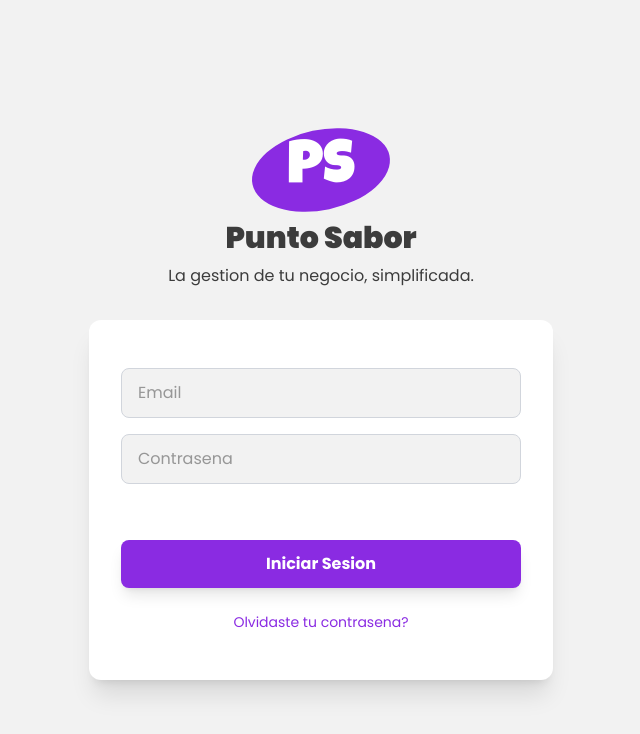
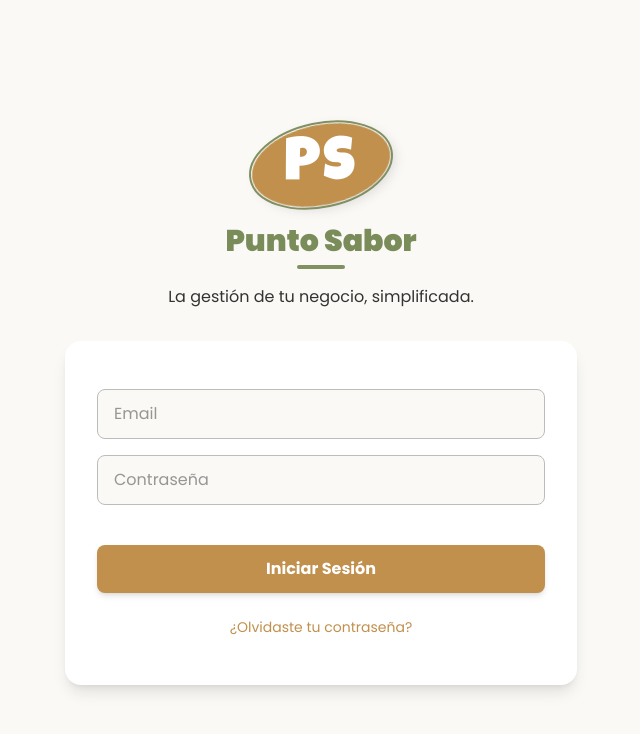
Before and after one commit to roydev-dw/capstone_grupo_2, a React (Vite) app in the folder foodTruckApp/frontend/: page / in a window 1280 px wide. Shown: the top 734 px of the page, without its empty margins (319-959 px from the left). Built offline with nearby package versions, Linux system fonts and the light colour scheme.

Commit message:
Ajustes menores

```diff
--- a/foodTruckApp/frontend/src/components/login/Logo.jsx
+++ b/foodTruckApp/frontend/src/components/login/Logo.jsx
@@ -1,7 +1,7 @@
 export const Logo = ({ alineacion = 'justify-center' }) => {
   return (
     <div className={`flex ${alineacion} items-center w-full mb-2`}>
-      <div className="relative flex flex-col items-center ">
+      <div className="relative flex flex-col items-center">
         <svg
           xmlns="http://www.w3.org/2000/svg"
           viewBox="0 0 200 100"
@@ -10,32 +10,68 @@ export const Logo = ({ alineacion = 'justify-center' }) => {
           role="img"
           aria-label="ovalo"
           overflow="visible"
+          style={{ color: 'var(--color-primario)' }}
         >
           <ellipse
             cx="100"
             cy="50"
             rx="70"
             ry="40"
-            fill="currentColor"
-            className="text-primary"
+            fill="var(--color-primario)"
             style={{
               transform: 'rotate(-12deg)',
               transformBox: 'fill-box',
               transformOrigin: 'center',
+              filter: 'drop-shadow(4px 4px 6px rgba(0,0,0,0.12))',
+            }}
+          />
+          <ellipse
+            cx="100"
+            cy="50"
+            rx="72"
+            ry="42"
+            fill="none"
+            stroke="var(--color-secundario)"
+            strokeWidth="2"
+            style={{
+              transform: 'rotate(-12deg)',
+              transformBox: 'fill-box',
+              transformOrigin: 'center',
+              opacity: 0.95,
             }}
           />
         </svg>
         <div
-          className="absolute text-white font-logo text-6xl"
+          className="absolute font-logo text-6xl tracking-wider"
           style={{
-            top: '37%',
+            top: '34%',
             left: '50%',
             transform: 'translate(-50%, -50%)',
+            color: 'var(--color-elemento)',
+            lineHeight: 1,
           }}
         >
           PS
         </div>
-        <h1 className="text-3xl font-black">Punto Sabor</h1>
+        <div className="flex flex-col items-center mt-2">
+          <h1
+            className="text-3xl font-black"
+            style={{ color: 'var(--color-secundario)' }}
+          >
+            Punto Sabor
+          </h1>
+          <span
+            style={{
+              display: 'block',
+              width: 48,
+              height: 4,
+              borderRadius: 9999,
+              marginTop: 6,
+              backgroundColor: 'var(--color-secundario)',
+              opacity: 0.95,
+            }}
+          />
+        </div>
       </div>
     </div>
   );
--- a/foodTruckApp/frontend/src/components/vendedor/BarraBusqueda.jsx
+++ b/foodTruckApp/frontend/src/components/vendedor/BarraBusqueda.jsx
@@ -7,8 +7,7 @@ export const BarraBusqueda = () => {
       <input
         type="text"
         placeholder="Buscar productos"
-        className="w-full rounded-xl py-3 pl-12 pr-4 bg-white
-           placeholder:text-fuente/40 focus:outline-none focus:ring-1 focus:ring-primary shadow-[0_0_20px_1px_rgba(0,0,0,0.3)]"
+        className="w-full rounded-card py-3 pl-12 pr-4 bg-surface placeholder:text-fuente/40 focus:outline-none focus:ring-1 focus:ring-primary shadow-search"
       />
     </div>
   );
--- a/foodTruckApp/frontend/src/components/vendedor/BotonTarjeta.jsx
+++ b/foodTruckApp/frontend/src/components/vendedor/BotonTarjeta.jsx
@@ -4,7 +4,7 @@ import PropTypes from 'prop-types';
 export const BotonTarjeta = React.memo(function BotonTarjeta({
   cartCount = 0,
   onClick = () => {},
-  colorClass = 'bg-primary hover:bg-blue-700',
+  colorClass = 'bg-primary hover:bg-primary-hover',
 }) {
   const disabled = !cartCount;
 
@@ -18,7 +18,7 @@ export const BotonTarjeta = React.memo(function BotonTarjeta({
           cartCount === 1 ? 'artículo' : 'artículos'
         }`}
         className={[
-          'flex w-full items-center justify-center gap-3 rounded-xl py-4 text-lg font-bold text-white ',
+          'flex w-full items-center justify-center gap-3 rounded-card py-4 text-lg font-bold text-white ',
           colorClass,
           disabled ? 'opacity-60 pointer-events-none' : '',
         ].join(' ')}
@@ -42,7 +42,7 @@ export const BotonTarjeta = React.memo(function BotonTarjeta({
           Ver Pedido
           <span
             aria-hidden="true"
-            className="ml-2 inline-flex items-center justify-center rounded-full bg-white/20 px-2 py-0.5 text-sm font-bold"
+            className="ml-2 inline-flex items-center justify-center rounded-pill bg-overlay px-2 py-0.5 text-sm font-bold"
           >
             {cartCount}
           </span>
--- a/foodTruckApp/frontend/src/components/vendedor/FiltroCategoria.jsx
+++ b/foodTruckApp/frontend/src/components/vendedor/FiltroCategoria.jsx
@@ -13,8 +13,8 @@ export const FiltroCategoria = ({
           <button
             key={cat}
             onClick={() => setSelected(cat)}
-            className={`shrink-0 rounded-full px-4 py-2 text-sm font-medium transition-colors ${
-              isActive ? 'bg-primary text-white font-semibold' : 'bg-focus'
+            className={`shrink-0 px-4 py-2 text-sm font-medium transition-colors ${
+              isActive ? 'bg-surface text-primario font-semibold' : 'bg-focus'
             }`}
           >
             {cat}
--- a/foodTruckApp/frontend/src/components/vendedor/Header.jsx
+++ b/foodTruckApp/frontend/src/components/vendedor/Header.jsx
@@ -1,8 +1,8 @@
 import { Logo } from '../login/Logo';
 
-export const Header = ({ cartCount }) => {
+export const Header = () => {
   return (
-    <header className="sticky top-0 z-10 flex items-center justify-between bg-background-light/80 p-4 pb-2 backdrop-blur-sm dark:bg-background-dark/80">
+    <header className="flex items-center justify-between p-4 pb-2">
       <div className="w-full flex pl-8 justify-start ">
         <Logo alineacion={`justify-start`} />
       </div>
--- a/foodTruckApp/frontend/src/index.css
+++ b/foodTruckApp/frontend/src/index.css
@@ -1,17 +1,23 @@
 @import 'tailwindcss';
 
 @theme {
-  --color-primary: #8a2be2;
-  --color-secondary: #6c3a13;
-  --color-fuente: #3c3c3c;
-  --color-focus: oklch(90.2% 0.063 306.703);
-  --color-background: #f2f2f2;
+  /* --- Fuentes y Radios --- */
   --font-logo: 'Luckiest Guy', system-ui;
   --font-body: 'Poppins', sans-serif;
+
+  /* --- Colores Principales --- */
+  --color-fondo: #faf9f6; /* Blanco hueso (fondo base) */
+  --color-elemento: #ffffff; /* Blanco puro (tarjetas, contenedores) */
+  --color-primario: #c1904d; /* Caramelo cálido */
+  --color-secundario: #7b8c5b; /* Verde oliva complementario */
+
+  /* --- Colores Neutros --- */
+  --color-texto: #333333; /* Gris oscuro para texto */
+  --color-placeholder: #bcbcbc; /* Gris claro para inputs y detalles */
 }
 
 body {
   font-family: var(--font-body);
-  color: var(--color-fuente);
-  background-color: var(--color-background);
+  color: var(--color-texto);
+  background-color: var(--color-fondo);
 }
--- a/foodTruckApp/frontend/src/pages/Login.jsx
+++ b/foodTruckApp/frontend/src/pages/Login.jsx
@@ -27,19 +27,16 @@ export const Login = () => {
         localStorage.setItem('userData', JSON.stringify(loginResponse.user));
 
         const userRole = loginResponse.user?.rol;
-        if (userRole === 'Administrador') {
-          navigate('/admin');
-          return;
-        }
-        navigate('/vendedor');
+        if (userRole === 'Administrador') navigate('/admin');
+        else navigate('/vendedor');
         return;
       }
 
-      setLoginErrorMensaje('Credenciales invalidas, intenta nuevamente.');
+      setLoginErrorMensaje('Credenciales inválidas, intenta nuevamente.');
     } catch (error) {
       setLoginErrorMensaje(
         error.message ||
-          'No pudimos iniciar sesion, verifica tus datos por favor.'
+          'No pudimos iniciar sesión, verifica tus datos por favor.'
       );
     } finally {
       setIsLoadingSesion(false);
@@ -47,21 +44,20 @@ export const Login = () => {
   };
 
   return (
-    <>
-      <div className="min-h-screen flex flex-col items-center justify-center">
-        <div className="w-full max-w-sm md:max-w-md lg:max-w-lg px-6">
+    <div className="min-h-screen flex flex-col items-center justify-center bg-fondo px-4">
+      <div className="w-full max-w-sm md:max-w-md lg:max-w-lg">
+        {/* Logo */}
         <div className="flex flex-col items-center mb-8">
-            <div>
           <Logo />
-            </div>
-            <p className="text-center">
-              La gestion de tu negocio, simplificada.
+          <p className="text-center text-texto mt-2">
+            La gestión de tu negocio, simplificada.
           </p>
         </div>
 
+        {/* Formulario */}
         <form
           onSubmit={handleLogin}
-            className="space-y-4 bg-white px-8 py-12 rounded-xl shadow-xl"
+          className="space-y-4 bg-elemento px-8 py-12 rounded-2xl shadow-lg"
         >
           {loginErrorMensaje && (
             <p className="text-sm text-red-600 text-center font-medium">
@@ -74,38 +70,39 @@ export const Login = () => {
             name="email"
             placeholder="Email"
             value={email}
-              onChange={(event) => setEmail(event.target.value)}
+            onChange={(e) => setEmail(e.target.value)}
             required
-              className="w-full px-4 py-3 border bg-background border-gray-300 rounded-lg focus:outline-none focus:ring-2 focus:ring-primary"
+            className="w-full px-4 py-3 border border-placeholder rounded-lg bg-fondo text-texto focus:outline-none focus:ring-2 focus:ring-primario focus:border-primario transition"
           />
 
           <input
             type="password"
             name="password"
-              placeholder="Contrasena"
+            placeholder="Contraseña"
             value={password}
-              onChange={(event) => setPassword(event.target.value)}
+            onChange={(e) => setPassword(e.target.value)}
             required
-              className="w-full px-4 py-3 border bg-background border-gray-300 rounded-lg focus:outline-none focus:ring-2 focus:ring-primary"
+            className="w-full px-4 py-3 border border-placeholder rounded-lg bg-fondo text-texto focus:outline-none focus:ring-2 focus:ring-primario focus:border-primario transition"
           />
+
           <button
             type="submit"
             disabled={isLoadingSesion}
-              className="w-full mt-10 py-3 rounded-lg text-white bg-primary font-bold shadow-lg transition-all duration-300 ease-in-out hover:bg-primary/90 hover:transform hover:scale-102 disabled:opacity-70 disabled:cursor-not-allowed"
+            className="w-full mt-6 py-3 rounded-lg text-white bg-primario font-bold shadow-md transition-all duration-300 hover:bg-[#aa7e3f] disabled:opacity-70 disabled:cursor-not-allowed"
           >
-              {isLoadingSesion ? 'Iniciando...' : 'Iniciar Sesion'}
+            {isLoadingSesion ? 'Iniciando...' : 'Iniciar Sesión'}
           </button>
+
           <div className="flex justify-center pt-2">
             <a
               href="#"
-                className="text-sm font-medium hover:underline text-primary"
+              className="text-sm font-medium text-primario hover:underline"
             >
-                Olvidaste tu contrasena?
+              ¿Olvidaste tu contraseña?
             </a>
           </div>
         </form>
       </div>
     </div>
-    </>
   );
 };
```
Also changed, not shown: foodTruckApp/frontend/src/components/vendedor/PedidoActual.jsx (+10 -8 lines), foodTruckApp/frontend/src/components/vendedor/TarjetaProducto.jsx (+14 -6 lines), foodTruckApp/frontend/src/pages/Vendedor.jsx (+13 -3 lines). Lines whose indentation alone changed are shown as unchanged.
